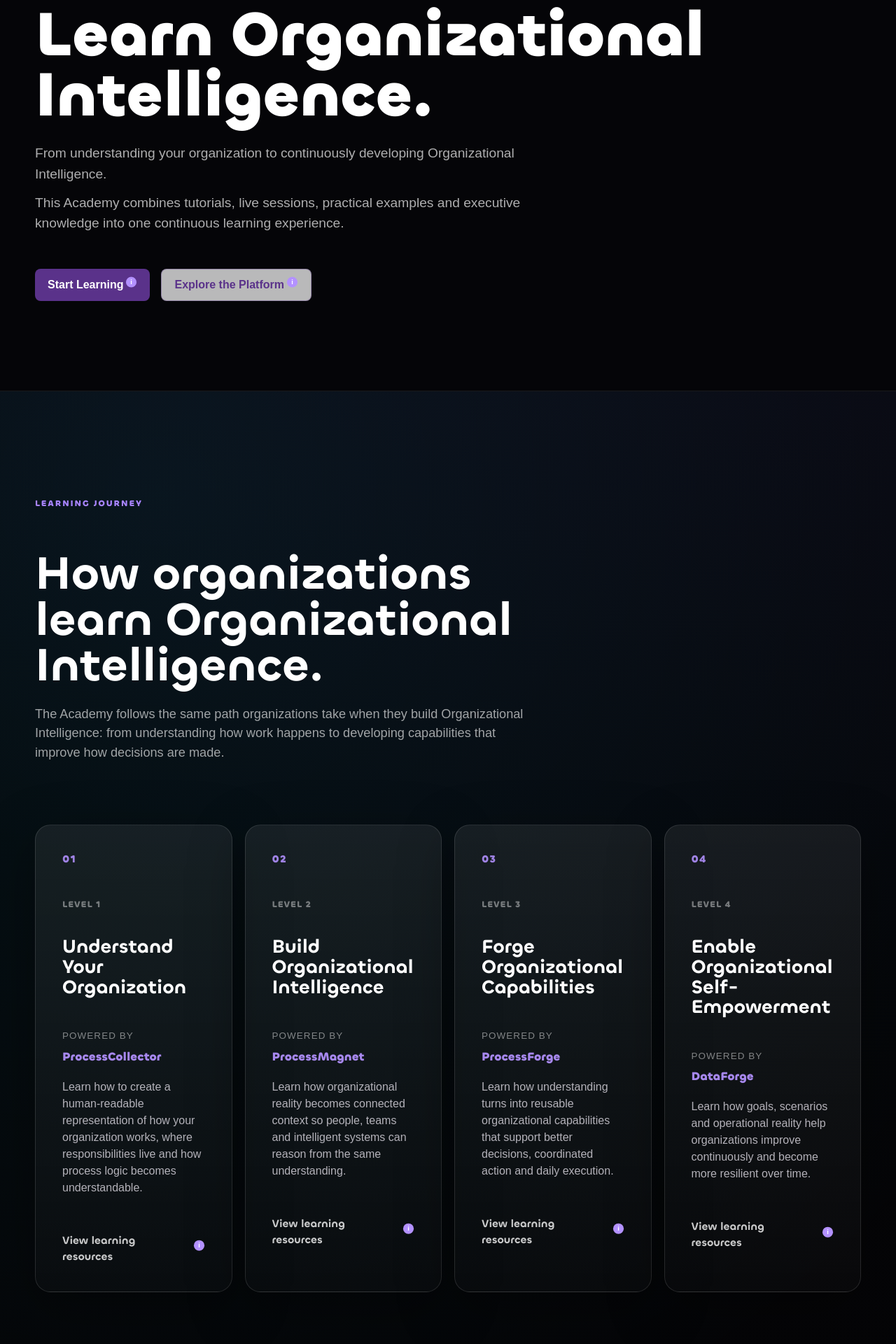
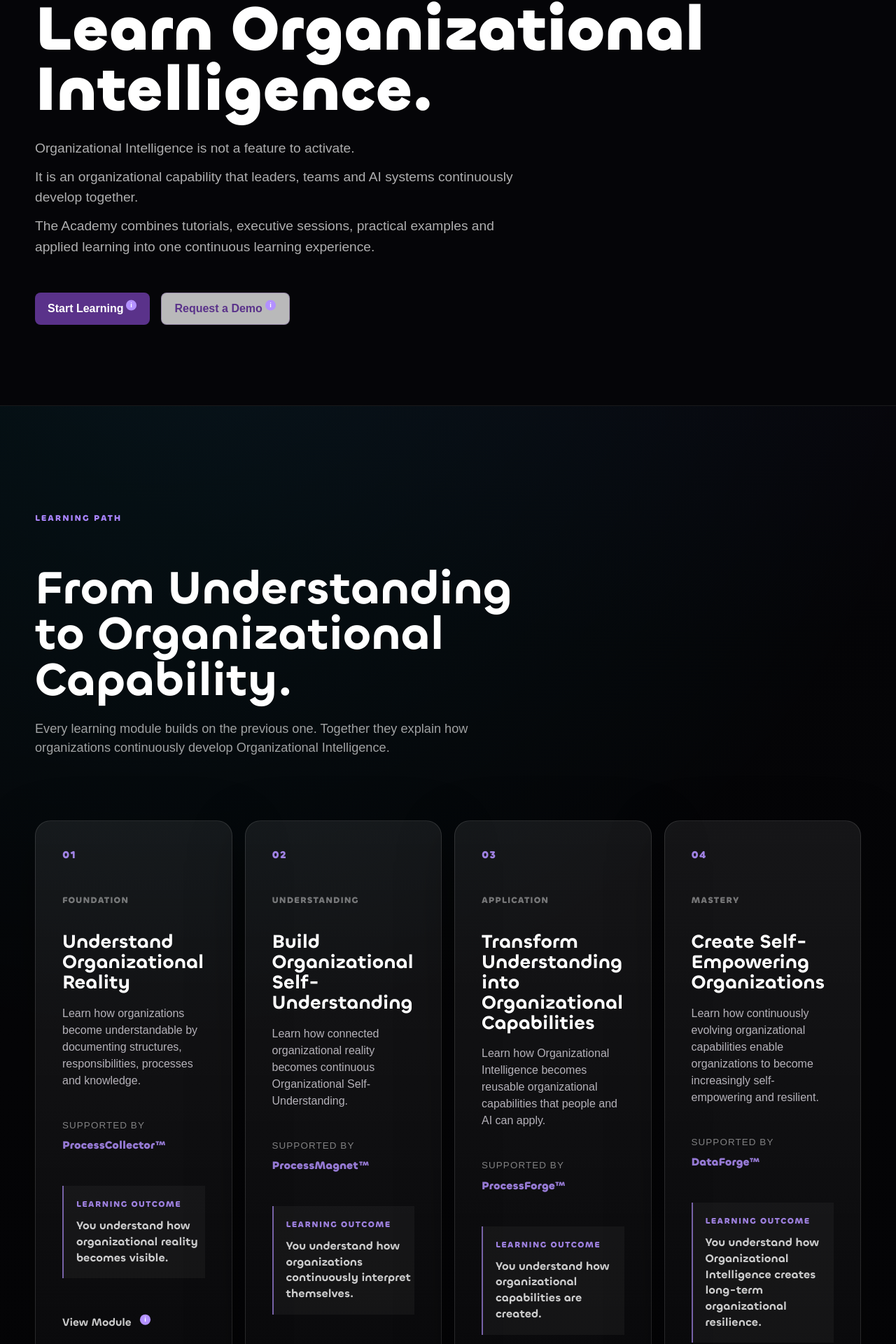
Before and after one commit to Puarg42/Branding-Page-aiio, a Next.js app: page /academy in a window 1280 px wide. Shown: the part 829-2749 px from the top of the page at 70% size. Built offline with nearby package versions, Linux system fonts and the light colour scheme; no server answers.

Commit message:
refactor(academy): reposition academy as executive learning experience

```diff
--- a/app/academy/page.tsx
+++ b/app/academy/page.tsx
@@ -18,94 +18,73 @@ import { MainHeader } from "../main-navigation";
 export const metadata: Metadata = {
   title: "Academy | aiio",
   description:
-    "The aiio Academy teaches organizations how to build Organizational Intelligence through the Organizational Intelligence System.",
+    "The aiio Academy teaches leaders and organizations how to learn, apply and master Organizational Intelligence.",
 };
 
 const academySectionNavigator: EditorialSectionNavigatorItem[] = [
   { id: "academy-hero", label: "Hero" },
-  { id: "academy-journey", label: "Learning Journey" },
-  { id: "academy-resources", label: "Learning Resources" },
-  { id: "academy-live", label: "Live Learning" },
-  { id: "academy-thinking", label: "Continue in Thinking" },
+  { id: "academy-learning-path", label: "Learning Path" },
+  { id: "academy-formats", label: "Continue Learning" },
   { id: "start", label: "Start" },
 ];
 
-const learningJourney = [
+const learningModules = [
   {
-    level: "Level 1",
-    title: "Understand Your Organization",
-    product: "ProcessCollector",
+    module: "Foundation",
+    title: "Understand Organizational Reality",
     copy:
-      "Learn how to create a human-readable representation of how your organization works, where responsibilities live and how process logic becomes understandable.",
-    href: "#academy-resource-beginner",
+      "Learn how organizations become understandable by documenting structures, responsibilities, processes and knowledge.",
+    product: "ProcessCollector™",
+    outcome: "You understand how organizational reality becomes visible.",
   },
   {
-    level: "Level 2",
-    title: "Build Organizational Intelligence",
-    product: "ProcessMagnet",
+    module: "Understanding",
+    title: "Build Organizational Self-Understanding",
     copy:
-      "Learn how organizational reality becomes connected context so people, teams and intelligent systems can reason from the same understanding.",
-    href: "#academy-resource-intermediate",
+      "Learn how connected organizational reality becomes continuous Organizational Self-Understanding.",
+    product: "ProcessMagnet™",
+    outcome: "You understand how organizations continuously interpret themselves.",
   },
   {
-    level: "Level 3",
-    title: "Forge Organizational Capabilities",
-    product: "ProcessForge",
+    module: "Application",
+    title: "Transform Understanding into Organizational Capabilities",
     copy:
-      "Learn how understanding turns into reusable organizational capabilities that support better decisions, coordinated action and daily execution.",
-    href: "#academy-resource-advanced",
+      "Learn how Organizational Intelligence becomes reusable organizational capabilities that people and AI can apply.",
+    product: "ProcessForge™",
+    outcome: "You understand how organizational capabilities are created.",
   },
   {
-    level: "Level 4",
-    title: "Enable Organizational Self-Empowerment",
-    product: "DataForge",
+    module: "Mastery",
+    title: "Create Self-Empowering Organizations",
     copy:
-      "Learn how goals, scenarios and operational reality help organizations improve continuously and become more resilient over time.",
-    href: "#academy-resource-continuous",
+      "Learn how continuously evolving organizational capabilities enable organizations to become increasingly self-empowering and resilient.",
+    product: "DataForge™",
+    outcome:
+      "You understand how Organizational Intelligence creates long-term organizational resilience.",
   },
 ] as const;
 
-const learningResources = [
+const learningFormats = [
   {
-    id: "academy-resource-beginner",
-    stage: "Beginner",
-    title: "Start with organizational representation.",
-    copy:
-      "Short learning modules help teams understand the foundations of process landscapes, responsibilities, documentation and organizational source code.",
-    items: ["Academy Basics", "Process models", "Responsibilities", "Documentation"],
+    title: "Tutorials",
+    copy: "Structured learning modules for teams building a shared foundation.",
   },
   {
-    id: "academy-resource-intermediate",
-    stage: "Intermediate",
-    title: "Connect context across the organization.",
-    copy:
-      "Practical examples show how existing structures, documents and operational inputs become shared organizational understanding.",
-    items: ["Context mapping", "Operational inputs", "Patterns", "Team learning"],
+    title: "Executive Sessions",
+    copy: "Focused formats for leaders who need to understand the discipline and its implications.",
   },
   {
-    id: "academy-resource-advanced",
-    stage: "Advanced",
-    title: "Turn understanding into capability.",
-    copy:
-      "Advanced sessions focus on decision quality, capability design, coordinated action and the transition from knowledge to organizational intelligence.",
-    items: ["Capability design", "Decision support", "Execution patterns", "Improvement loops"],
+    title: "Practical Examples",
+    copy: "Applied scenarios that connect Organizational Intelligence to real organizational situations.",
   },
   {
-    id: "academy-resource-continuous",
-    stage: "Continuous Learning",
-    title: "Keep the discipline alive.",
-    copy:
-      "New sessions, recordings and practical examples help teams keep pace as the Organizational Intelligence System evolves.",
-    items: ["New releases", "Executive formats", "Office hours", "Community sessions"],
+    title: "Articles",
+    copy: "Editorial thinking that explains concepts, terminology and management implications.",
   },
-] as const;
-
-const liveLearningFormats = [
-  "Live Webinars",
-  "Executive Sessions",
-  "Workshops",
-  "Office Hours",
-  "Community Events",
+  {
+    title: "Live Learning",
+    copy: "Sessions, workshops and office hours for questions that emerge during implementation.",
+  },
 ] as const;
 
 export default function AcademyPage() {
@@ -125,19 +104,23 @@ export default function AcademyPage() {
             />
             <h1>Learn Organizational Intelligence.</h1>
             <p>
-              From understanding your organization to continuously developing
-              Organizational Intelligence.
+              Organizational Intelligence is not a feature to activate.
             </p>
             <p>
-              This Academy combines tutorials, live sessions, practical examples
-              and executive knowledge into one continuous learning experience.
+              It is an organizational capability that leaders, teams and AI
+              systems continuously develop together.
+            </p>
+            <p>
+              The Academy combines tutorials, executive sessions, practical
+              examples and applied learning into one continuous learning
+              experience.
             </p>
             <EditorialCTAGroup className="academy-actions" aria-label="Academy actions">
-              <Link className="button" href="#academy-journey">
+              <Link className="button" href="#academy-learning-path">
                 Start Learning <EditorialJumpArrow />
               </Link>
-              <Link className="button secondary" href="/platform">
-                Explore the Platform <EditorialJumpArrow />
+              <Link className="button secondary" href="/live-demo/kontakt">
+                Request a Demo <EditorialJumpArrow />
               </Link>
             </EditorialCTAGroup>
           </div>
@@ -146,36 +129,40 @@ export default function AcademyPage() {
 
       <EditorialSection
         className="academy-section academy-journey-section"
-        id="academy-journey"
+        id="academy-learning-path"
         shellClassName="academy-shell"
       >
         <EditorialSectionHeader
           className="academy-section-heading"
-          eyebrow="Learning Journey"
-          title="How organizations learn Organizational Intelligence."
+          eyebrow="Learning Path"
+          title="From Understanding to Organizational Capability."
           lead={
             <>
-              The Academy follows the same path organizations take when they build
-              Organizational Intelligence: from understanding how work happens to
-              developing capabilities that improve how decisions are made.
+              Every learning module builds on the previous one. Together they
+              explain how organizations continuously develop Organizational
+              Intelligence.
             </>
           }
         />
 
         <EditorialGrid className="academy-journey-grid" columns="four">
-          {learningJourney.map((level, index) => (
-            <EditorialCard className="academy-journey-card" key={level.title}>
+          {learningModules.map((module, index) => (
+            <EditorialCard className="academy-journey-card" key={module.title}>
               <span className="academy-level-index">
                 {String(index + 1).padStart(2, "0")}
               </span>
-              <p className="academy-level-label">{level.level}</p>
-              <h3>{level.title}</h3>
+              <p className="academy-level-label">{module.module}</p>
+              <h3>{module.title}</h3>
+              <p>{module.copy}</p>
               <p className="academy-powered">
-                Powered by <strong>{level.product}</strong>
+                Supported by <strong>{module.product}</strong>
               </p>
-              <p>{level.copy}</p>
-              <Link className="academy-text-link" href={level.href}>
-                View learning resources <EditorialJumpArrow />
+              <div className="academy-learning-outcome">
+                <span>Learning Outcome</span>
+                <p>{module.outcome}</p>
+              </div>
+              <Link className="academy-text-link" href="#academy-formats">
+                View Module <EditorialJumpArrow />
               </Link>
             </EditorialCard>
           ))}
@@ -183,89 +170,36 @@ export default function AcademyPage() {
       </EditorialSection>
 
       <EditorialSection
-        className="academy-section academy-resources-section"
-        id="academy-resources"
+        className="academy-section academy-formats-section"
+        id="academy-formats"
         shellClassName="academy-shell"
       >
         <EditorialSectionHeader
           className="academy-section-heading"
-          eyebrow="Learning Resources"
-          title="Existing Academy content, organized by learning maturity."
+          eyebrow="Continue Learning"
+          title="Choose the learning format that fits your role."
           lead={
             <>
-              The tutorials remain available. They are now organized around the
-              learning outcomes that help teams build Organizational Intelligence.
+              Choose the learning format that best fits your role and
+              organizational maturity.
             </>
           }
         />
 
-        <EditorialGrid className="academy-resource-grid" columns="four">
-          {learningResources.map((resource) => (
-            <EditorialCard className="academy-resource-card" id={resource.id} key={resource.stage}>
-              <p className="academy-resource-stage">{resource.stage}</p>
-              <h3>{resource.title}</h3>
-              <p>{resource.copy}</p>
-              <ul>
-                {resource.items.map((item) => (
-                  <li key={item}>{item}</li>
-                ))}
-              </ul>
+        <EditorialGrid className="academy-format-grid">
+          {learningFormats.map((format, index) => (
+            <EditorialCard className="academy-format-card" key={format.title}>
+              <span className="academy-level-index">
+                {String(index + 1).padStart(2, "0")}
+              </span>
+              <h3>{format.title}</h3>
+              <p>{format.copy}</p>
             </EditorialCard>
           ))}
         </EditorialGrid>
       </EditorialSection>
-
-      <EditorialSection
-        className="academy-section academy-live-section"
-        id="academy-live"
-        shellClassName="academy-shell academy-live-grid"
-      >
-        <EditorialSectionHeader
-          className="academy-section-heading"
-          eyebrow="Live Learning"
-          title="Learning becomes stronger when people work through real questions."
-          lead={
-            <>
-              Live formats connect executive context, implementation practice and
-              continuous learning. They help organizations apply the discipline to
-              their own reality instead of only watching product instruction.
-            </>
-          }
-        />
-
-        <div className="academy-live-panel">
-          {liveLearningFormats.map((format) => (
-            <div className="academy-live-item" key={format}>
-              <span aria-hidden="true" />
-              <p>{format}</p>
-            </div>
-          ))}
-        </div>
-      </EditorialSection>
-
-      <EditorialSection
-        className="academy-section academy-thinking-section"
-        id="academy-thinking"
-        shellClassName="academy-shell academy-thinking-panel"
-      >
-        <EditorialEyebrow>Continue in Thinking</EditorialEyebrow>
-        <h2>The Academy teaches. Thinking explains.</h2>
-        <p>
-          Continue your learning through the Theory, whitepapers, research and
-          Organizational Intelligence articles that explain the management
-          discipline behind the system.
-        </p>
-        <EditorialCTAGroup className="academy-actions" aria-label="Academy Thinking actions">
-          <Link className="button" href="/thinking/theory">
-            Read the Theory <EditorialJumpArrow />
-          </Link>
-          <Link className="button secondary" href="/thinking">
-            Visit Thinking <EditorialJumpArrow />
-          </Link>
-        </EditorialCTAGroup>
-      </EditorialSection>
       <ExecutiveCTA
-        copy="Learn how your organization develops new capabilities through continuous Organizational Intelligence."
+        copy="Every organization learns differently. The capability they develop is always the same. Organizational Intelligence."
         headline="Start building Organizational Intelligence."
         primary={{ href: "/live-demo/kontakt", label: "Request a Demo" }}
         secondary={{ href: "/platform", label: "Explore the Platform" }}
```
Also changed, not shown: app/globals.css.
